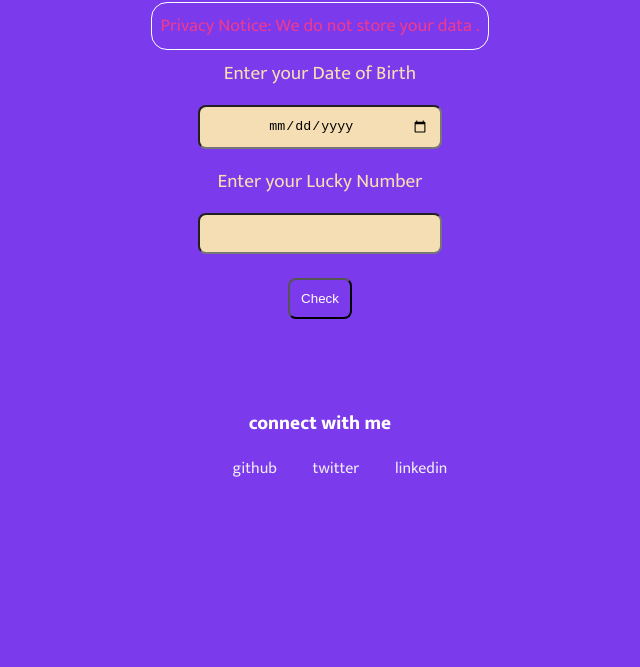
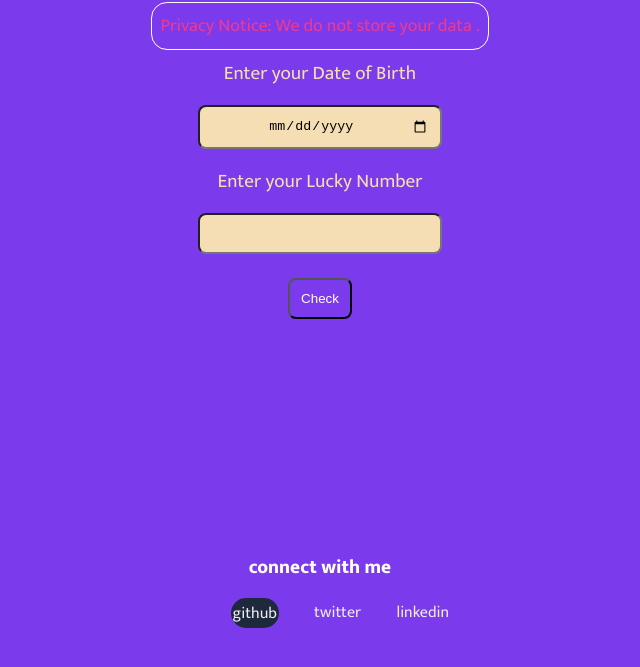
Before and after one commit to iAbhishekPundir/mark11-Is-your-Birthday-Lucky, a plain HTML site: page index.html in a window 1280 px wide. In both pictures the pointer is over the link "github". Shown: the part 101-768 px from the top of the page, without its empty margins (320-960 px from the left). Drawn offline with Linux system fonts and the light colour scheme.

Commit message:
Add styles.css

```diff
--- a/styles.css
+++ b/styles.css
@@ -72,7 +72,19 @@ img{
     padding: 1rem 0rem;
     text-align: center;
     color: black;
-    margin-top: 3rem;
+    margin-top: 12rem;
+}
+.link {
+    box-sizing: border-box;
+    text-decoration: none;
+
+}
+.link:hover{
+    background-color: #1e293b;
+    color: white;
+    padding: 0.1rem;
+    border-radius: 1rem;
+
 }
 
 .footer .link {
```
